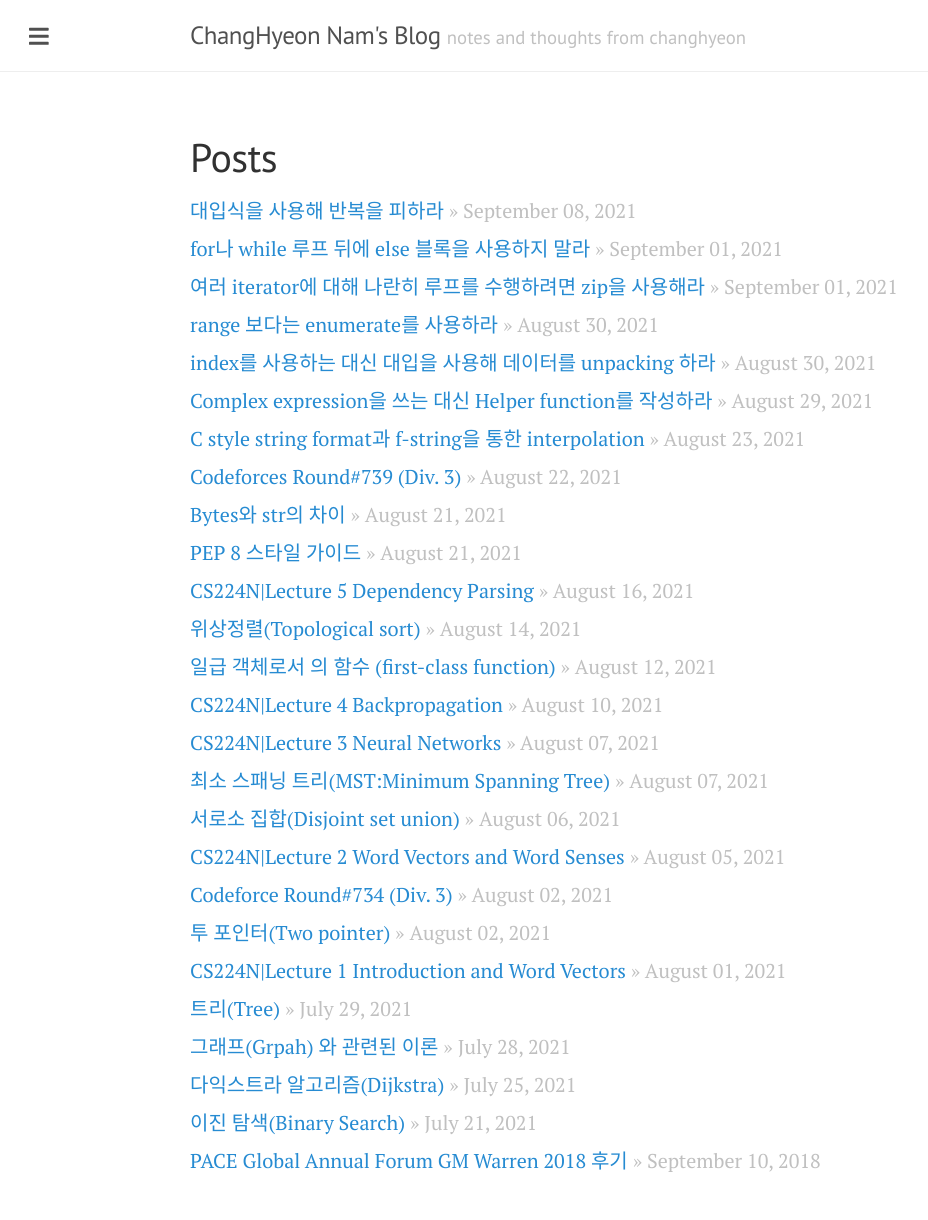
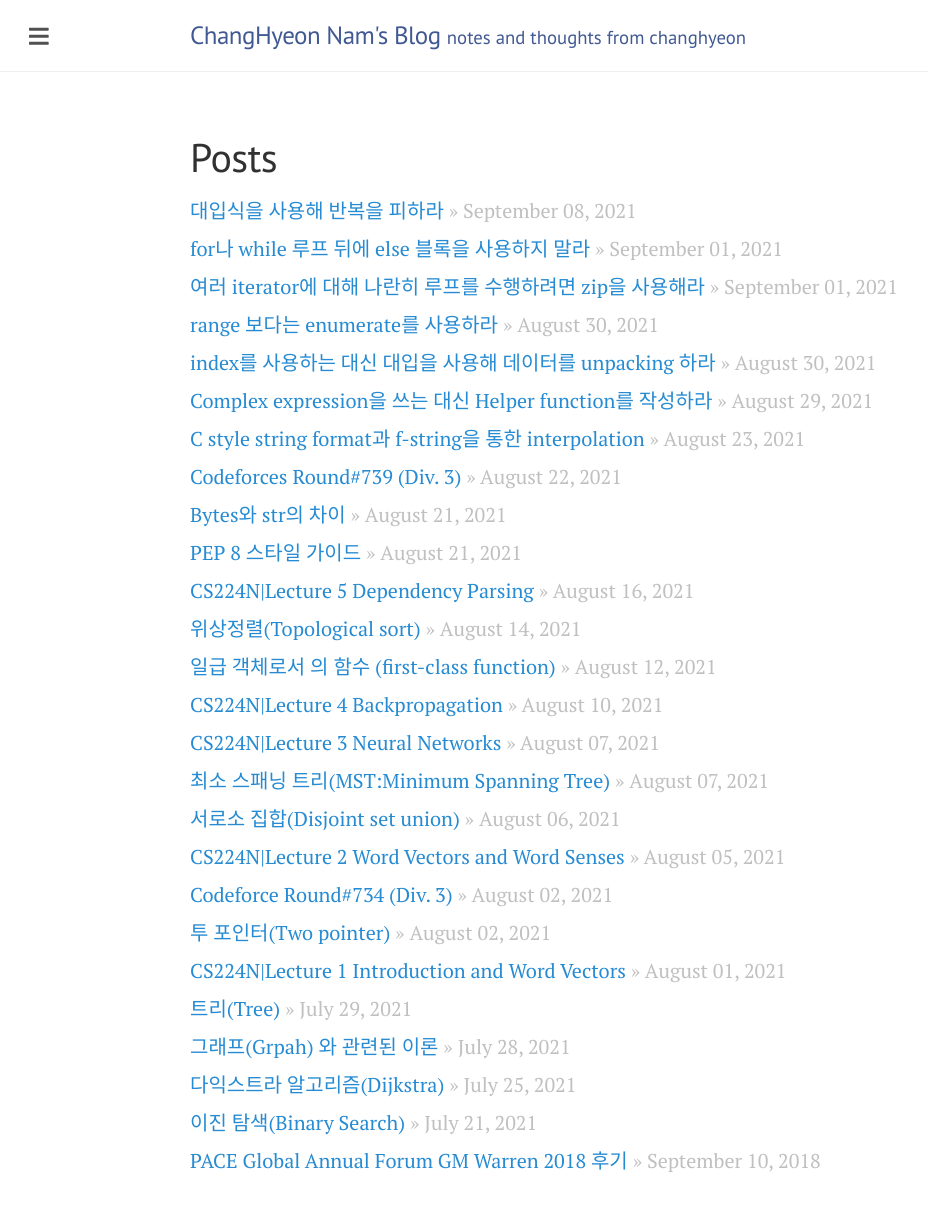
Before and after one commit to changhyeonnam/changhyeonnam.github.io, a Jekyll site: the page built from index.html, in a window 1280 px wide. Shown: the whole page, without its empty margins (0-928 px from the left). Built offline with Jekyll 4.4.1, drawn with Linux system fonts in a browser that asks for light colours; nearby versions of some CDN libraries; comment, search, counter and statistics services are not loaded.

Commit message:
Update lanyon.scss

```diff
--- a/_sass/lanyon.scss
+++ b/_sass/lanyon.scss
@@ -102,15 +102,15 @@ h1, h2, h3, h4, h5, h6 {
 .masthead-title {
   margin-top: 0;
   margin-bottom: 0;
-  color: #505050;
+  color: #415993;
 }
 .masthead-title a {
-  color: #505050;
+  color: #415993;
 }
 .masthead-title small {
   font-size: 75%;
   font-weight: 400;
-  color: #c0c0c0;
+  color: #415993;
   letter-spacing: 0;
 }
 
```
